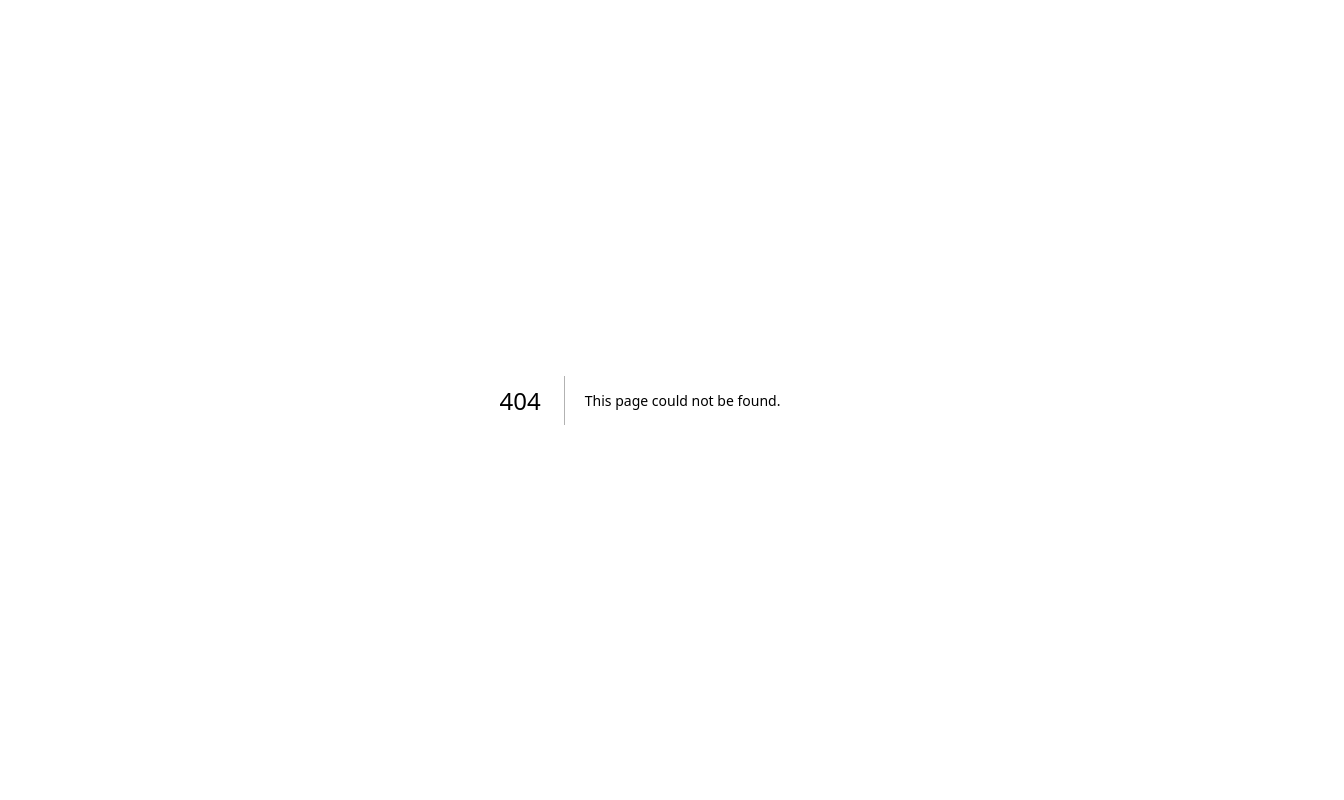
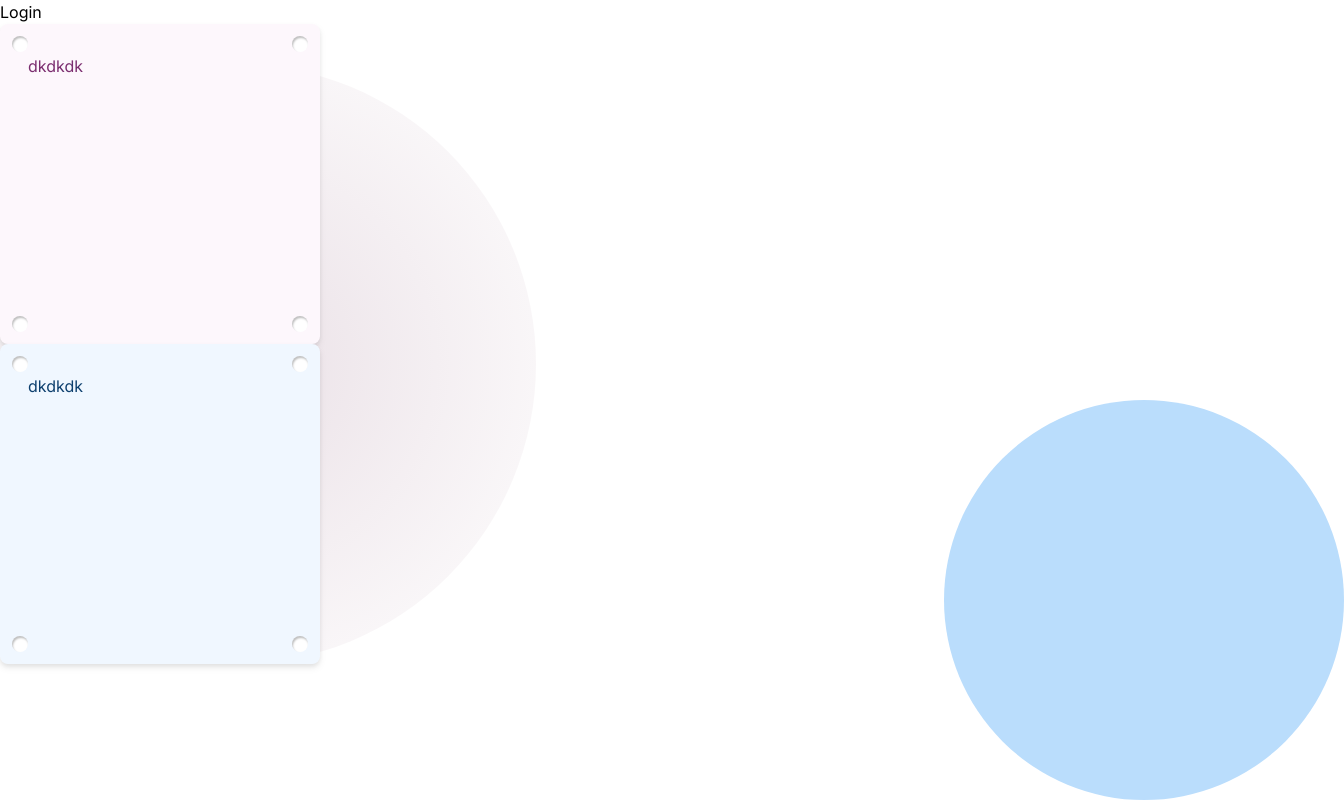
Before and after one commit to FORIF-REACT-2024/memohive, a Next.js app: page /login in a window 1280 px wide. Before the commit this address had no page. Shown: the whole page, 1344 px wide, since content can reach past the window. Built offline with nearby package versions, Linux system fonts and the light colour scheme.

Commit message:
add Landing_Memo component

```diff
--- a/package.json
+++ b/package.json
@@ -13,6 +13,8 @@
   },
   "dependencies": {
     "@prisma/client": "^5.17.0",
+    "class-variance-authority": "^0.7.0",
+    "classnames": "^2.5.1",
     "next": "14.2.5",
     "react": "^18",
     "react-dom": "^18"
--- a/src/app/globals.css
+++ b/src/app/globals.css
@@ -40,8 +40,8 @@
   --memo-purple-button: 267 65% 75%;
 
   --memo-pink: 309 64% 98%;
-  --memo-pink-text: 305 61% 83%;
-  --memo-pink-button: 309 46% 33%;
+  --memo-pink-text: 309 46% 33%;
+  --memo-pink-button: 305 61% 83%;
 
   --button-gray: 240 11% 91%;
   --button-gray-hover: 240 5% 79%;
--- /dev/null
+++ b/src/app/login/page.tsx
@@ -0,0 +1,17 @@
+import React from 'react'
+import Layer from '@/components/Layer'
+import LandingMemo from '@/components/Landing_Memo'
+
+const Login = () => {
+  return (
+    <div>
+      <Layer>
+        <div>Login</div>
+        <LandingMemo>dkdkdk</LandingMemo>
+        <LandingMemo color={'blue'}>dkdkdk</LandingMemo>
+      </Layer>
+    </div>
+  )
+}
+
+export default Login
--- /dev/null
+++ b/src/components/Landing_Memo.tsx
@@ -0,0 +1,41 @@
+import { VariantProps, cva } from 'class-variance-authority'
+import cn from 'classnames'
+import React from 'react'
+
+const memoStyles = cva(
+  'flex flex-col w-80 h-80 rounded-lg p-3 drop-shadow-md',
+  {
+    variants: {
+      color: {
+        pink: 'bg-memo-pink text-memo-pink-text',
+        blue: 'bg-conblue-50 text-conblue-900',
+      },
+    },
+    defaultVariants: {
+      color: 'pink',
+    },
+  },
+)
+
+interface LandingMemoProps extends VariantProps<typeof memoStyles> {
+  children: React.ReactNode
+  classname?: string
+}
+
+const LandingMemo = ({ children, color, classname }: LandingMemoProps) => {
+  return (
+    <div className={cn(memoStyles({ color }), classname)}>
+      <div className="flex justify-between">
+        <div className="w-4 h-4 rounded-full bg-white shadow-inner"></div>
+        <div className="w-4 h-4 rounded-full bg-white shadow-inner"></div>
+      </div>
+      <div className="grow px-4 my-0.5">{children}</div>
+      <div className="flex justify-between">
+        <div className="w-4 h-4 rounded-full bg-white shadow-inner"></div>
+        <div className="w-4 h-4 rounded-full bg-white shadow-inner"></div>
+      </div>
+    </div>
+  )
+}
+
+export default LandingMemo
--- /dev/null
+++ b/src/components/Layer.tsx
@@ -0,0 +1,17 @@
+import React from 'react'
+
+interface LayerProps {
+  children: React.ReactNode
+}
+
+const layer = ({ children }: LayerProps) => {
+  return (
+    <div className="relative">
+      <div className="absolute -left-16 top-16 w-[600px] h-[600px] rounded-full bg-radial-gradient from-lola-200 to-transparent -z-10"></div>
+      {children}
+      <div className="absolute -right-16 top-[400px] w-[400px] h-[400px] rounded-full bg-conblue-200 -z-10"></div>
+    </div>
+  )
+}
+
+export default layer
--- a/tailwind.config.ts
+++ b/tailwind.config.ts
@@ -65,9 +65,10 @@ const config: Config = {
         },
       },
       backgroundImage: {
-        'gradient-radial': 'radial-gradient(var(--tw-gradient-stops))',
-        'gradient-conic':
-          'conic-gradient(from 180deg at 50% 50%, var(--tw-gradient-stops))',
+        'radial-gradient': 'radial-gradient( var(--tw-gradient-stops))',
+      },
+      boxShadow: {
+        inner: 'inset 1px 2px 2px 0 rgba(0, 0, 0, 0.25)',
       },
     },
   },
```
Also changed, not shown: 1 other file (tests, documents, lock files or other folders).
